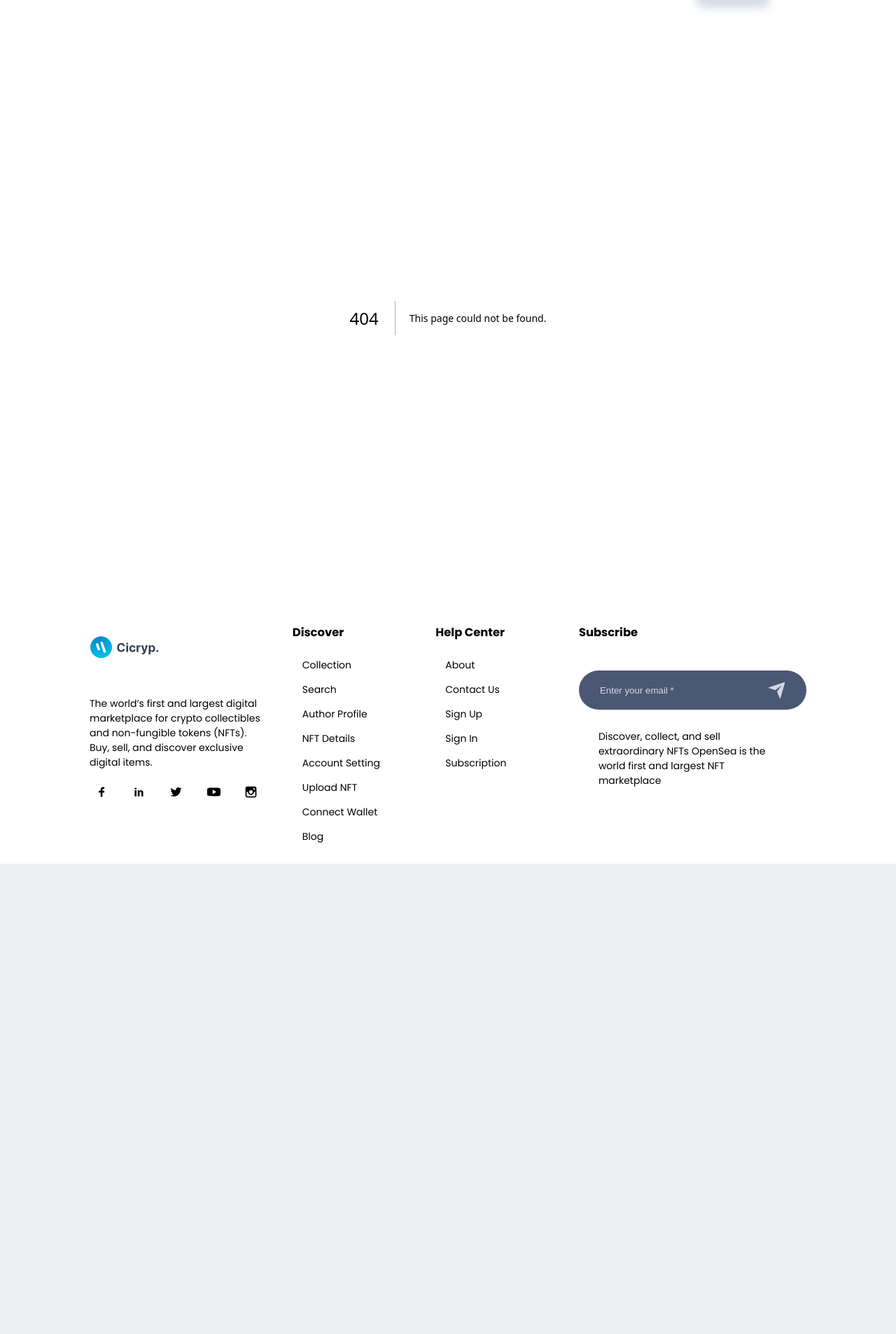
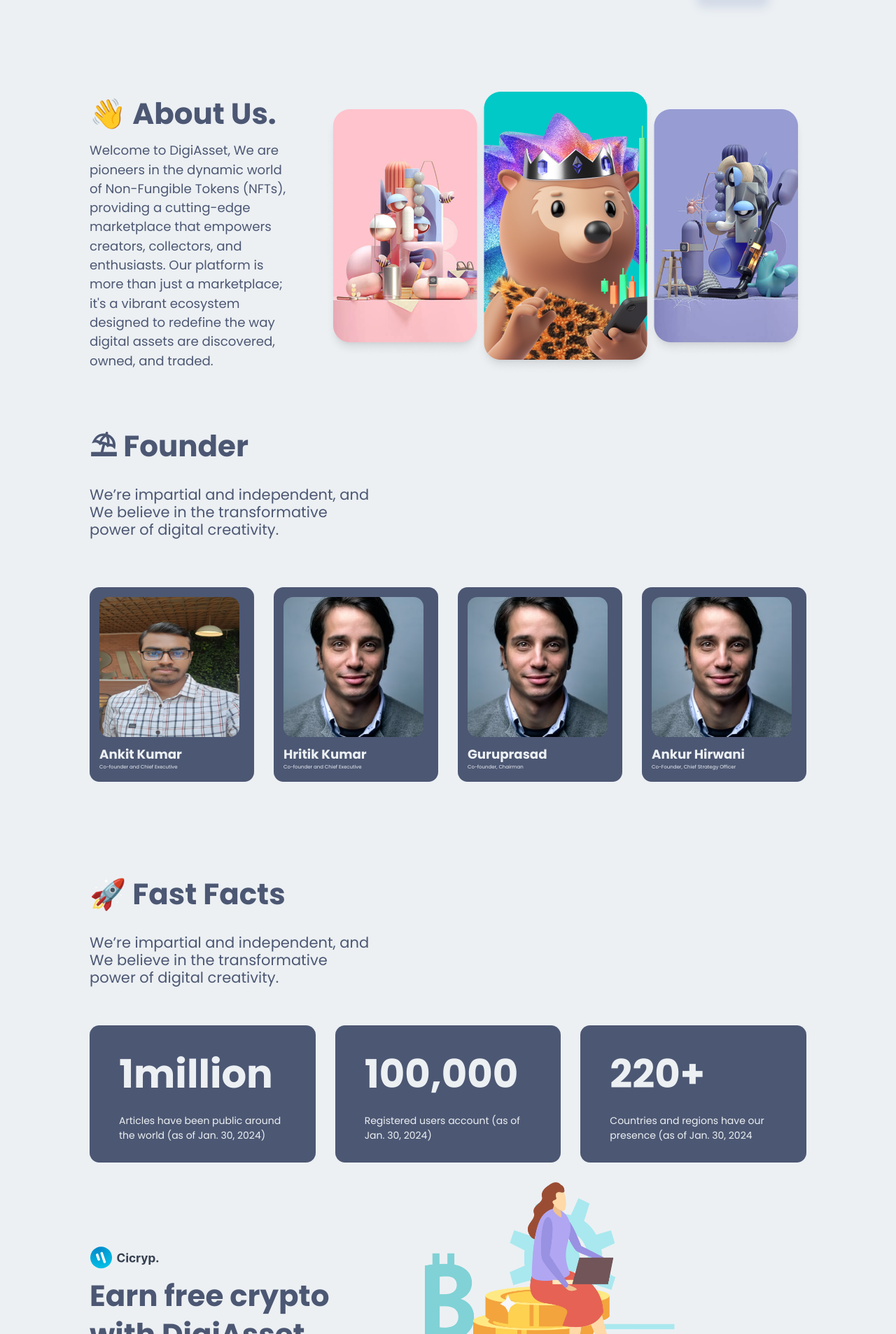
Before and after one commit to ankit-kumar-git/DigiAsset, a Next.js app in the folder digiasset_frontend/: page /aboutus in a window 1280 px wide. Before the commit this address had no page. Shown: the part 94-2000 px from the top of the page at 70% size. Before the commit the page ends 1328 px from the top, so only its background shows below. Built offline with nearby package versions, Linux system fonts and the light colour scheme.

Commit message:
adding about us page

```diff
--- a/digiasset_frontend/components/Navbar/HelpCenter/HelpCenter.jsx
+++ b/digiasset_frontend/components/Navbar/HelpCenter/HelpCenter.jsx
@@ -5,8 +5,8 @@
 const HelpCenter = () => {
   const helpCenter = [
     {
-      name: "About",
-      link: "about",
+      name: "About Us",
+      link: "aboutus",
     },
     {
       name: "Contact Us",
--- a/digiasset_frontend/img/index.js
+++ b/digiasset_frontend/img/index.js
@@ -48,6 +48,8 @@
 import provider2 from './provider-2.png';
 import provider3 from './provider-3.png';
 import provider4 from './provider-4.png';
+import founder1 from './Founder1.jpg';
+import hero2 from './hero2.png';
 
 export default {
   earn,
@@ -100,4 +102,6 @@
   provider2,
   provider3,
   provider4,
+  founder1,
+  hero2,
 };
--- /dev/null
+++ b/digiasset_frontend/pages/aboutus.js
@@ -0,0 +1,108 @@
+import React from "react";
+import Image from "next/image";
+import Style from "../styles/aboutus.module.css";
+import { Brand } from "../components/componentsindex";
+import images from "../img";
+
+const aboutus = () => {
+  const founderArray = [
+    {
+      name: "Ankit Kumar",
+      position: "Co-founder and Chief Executive",
+      images: images.founder1,
+    },
+    {
+      name: "Hritik Kumar",
+      position: "Co-founder and Chief Executive",
+      images: images.user1,
+    },
+    {
+      name: "Guruprasad",
+      position: "Co-founder, Chairman",
+      images: images.user1,
+    },
+    {
+      name: "Ankur Hirwani",
+      position: "Co-Founder, Chief Strategy Officer",
+      images: images.user1,
+    },
+  ];
+
+  const factsArray = [
+    {
+      title: "1million",
+      info: "Articles have been public around the world (as of Jan. 30, 2024)",
+    },
+    {
+      title: "100,000",
+      info: "Registered users account (as of Jan. 30, 2024)",
+    },
+    {
+      title: "220+",
+      info: "Countries and regions have our presence (as of Jan. 30, 2024",
+    },
+  ];
+  return (
+    <div className={Style.aboutus}>
+      <div className={Style.aboutus_box}>
+        <div className={Style.aboutus_box_hero}>
+          <div className={Style.aboutus_box_hero_left}>
+            <h1>👋 About Us.</h1>
+            <p>
+            Welcome to DigiAsset, We are pioneers in the dynamic world of Non-Fungible Tokens (NFTs), providing a cutting-edge marketplace that empowers creators, collectors, and enthusiasts. Our platform is more than just a marketplace; it's a vibrant ecosystem designed to redefine the way digital assets are discovered, owned, and traded.
+            </p>
+          </div>
+          <div className={Style.aboutus_box_hero_right}>
+            <Image src={images.hero2} />
+          </div>
+        </div>
+
+        <div className={Style.aboutus_box_title}>
+          <h2>⛱ Founder</h2>
+          <p>
+            We’re impartial and independent, and We believe in the transformative power of digital creativity.
+          </p>
+        </div>
+
+        <div className={Style.aboutus_box_founder}>
+          <div className={Style.aboutus_box_founder_box}>
+            {founderArray.map((el, i) => (
+              <div className={Style.aboutus_box_founder_box_img}>
+                <Image
+                  src={el.images}
+                  alt={el.name}
+                  width={200}
+                  height={200}
+                  className={Style.aboutus_box_founder_box_img_img}
+                />
+                <h3>{el.name}</h3>
+                <p>{el.position}</p>
+              </div>
+            ))}
+          </div>
+        </div>
+
+        <div className={Style.aboutus_box_title}>
+          <h2>🚀 Fast Facts</h2>
+          <p>
+          We’re impartial and independent, and We believe in the transformative power of digital creativity.
+          </p>
+        </div>
+
+        <div className={Style.aboutus_box_facts}>
+          <div className={Style.aboutus_box_facts_box}>
+            {factsArray.map((el, i) => (
+              <div className={Style.aboutus_box_facts_box_info}>
+                <h3>{el.title}</h3>
+                <p>{el.info}</p>
+              </div>
+            ))}
+          </div>
+        </div>
+      </div>
+      <Brand />
+    </div>
+  );
+};
+
+export default aboutus;
--- /dev/null
+++ b/digiasset_frontend/styles/aboutus.module.css
@@ -0,0 +1,166 @@
+.aboutus{
+    width: 100%;
+    margin-block: 5rem;
+}
+
+.aboutus_box{
+    width: 80%;
+    margin:  0 auto;
+}
+
+.aboutus_box_hero{
+    display: grid;
+    grid-template-columns: 1.5fr 2fr;
+    align-items: center;
+    gap: 3rem;
+}
+
+.aboutus_box_hero_left h1{
+    font-size: 3rem;
+    line-height: .5;
+}
+
+.aboutus_box_hero_left p {
+   font-size: 1.3rem;
+   line-height: 1.5;
+}
+
+.aboutus_box_title{
+    margin-top: 5rem;
+}
+
+.aboutus_box_title h2{
+    font-size: 3rem;
+    line-height: 1;
+}
+
+.aboutus_box_title p{
+    font-size: 1.5rem;
+    line-height: 1.2;
+    width: 40%;
+}
+
+.aboutus_box_founder{
+    margin-top: 5rem;
+    margin-bottom: 10rem;
+}
+
+.aboutus_box_founder_box{
+    display: grid;
+    grid-template-columns: repeat(4, 1fr);
+    gap: 2rem;
+}
+
+.aboutus_box_founder_box_img{
+    background-color: var(--icons-color);
+    color: var(--main-bg-color);
+    padding: 1rem;
+    border-radius: 1rem;
+}
+
+.aboutus_box_founder_box_img_img{
+    border-radius: 1rem;
+}
+
+.aboutus_box_founder_box_img h3{
+    line-height: 0;
+    font-size: 1.3rem;
+}
+
+.aboutus_box_founder_box_img p{
+    line-height: 0;
+    font-size: .5rem;
+}
+
+.aboutus_box_facts_box{
+    display: grid;
+    grid-template-columns: repeat(3, 1fr);
+    gap: 2rem;
+    margin-top: 4rem;
+}
+
+.aboutus_box_facts_box_info{
+    background-color: var(--icons-color);
+    padding: 1rem 3rem;
+    border-radius: 1rem;
+    color: var(--main-bg-color);
+}
+
+.aboutus_box_facts_box_info h3{
+    font-size: 4rem;
+    line-height: 0;
+}
+
+@media screen and (max-width: 35em) {
+    .aboutus_box{
+        width: 90%;
+    }
+    .aboutus_box_hero{
+        grid-template-columns: 1fr;
+    }
+
+    .aboutus_box_founder{
+        margin-top: 5rem;
+    }
+
+    .aboutus_box_founder_box{
+        grid-template-columns: 1fr;
+        gap: 4rem;
+    }
+
+    .aboutus_box_founder_box{
+        grid-template-columns: 1fr;
+    }
+
+    .aboutus_box_title p{
+        width: 100%;
+    }
+
+    .aboutus_box_facts_box{
+        display: grid;
+        grid-template-columns: 1fr;
+        gap: 2rem;
+        margin-top: 4rem;
+    }
+
+    /* .aboutus_box_facts_box_info h3{
+        font-size: 2rem;
+    } */
+}
+
+@media screen and (min-width: 445px) and (max-width: 768px) {
+    .aboutus_box{
+        width: 90%;
+    }
+    .aboutus_box_hero{
+        grid-template-columns: 1fr;
+    }
+
+    .aboutus_box_founder{
+        margin-top: 5rem;
+    }
+
+    .aboutus_box_founder_box{
+        grid-template-columns: 1fr;
+        gap: 4rem;
+    }
+
+    .aboutus_box_founder_box{
+        grid-template-columns: 1fr 1fr;
+    }
+
+    .aboutus_box_title p{
+        width: 100%;
+    }
+
+    .aboutus_box_facts_box{
+        display: grid;
+        grid-template-columns: 1fr;
+        gap: 2rem;
+        margin-top: 4rem;
+    }
+
+    .aboutus_box_facts_box_info h3{
+        font-size: 2rem;
+    }
+}
```
Also changed, not shown: digiasset_frontend/img/founder1.jpg (added), digiasset_frontend/img/hero2.png (added).
